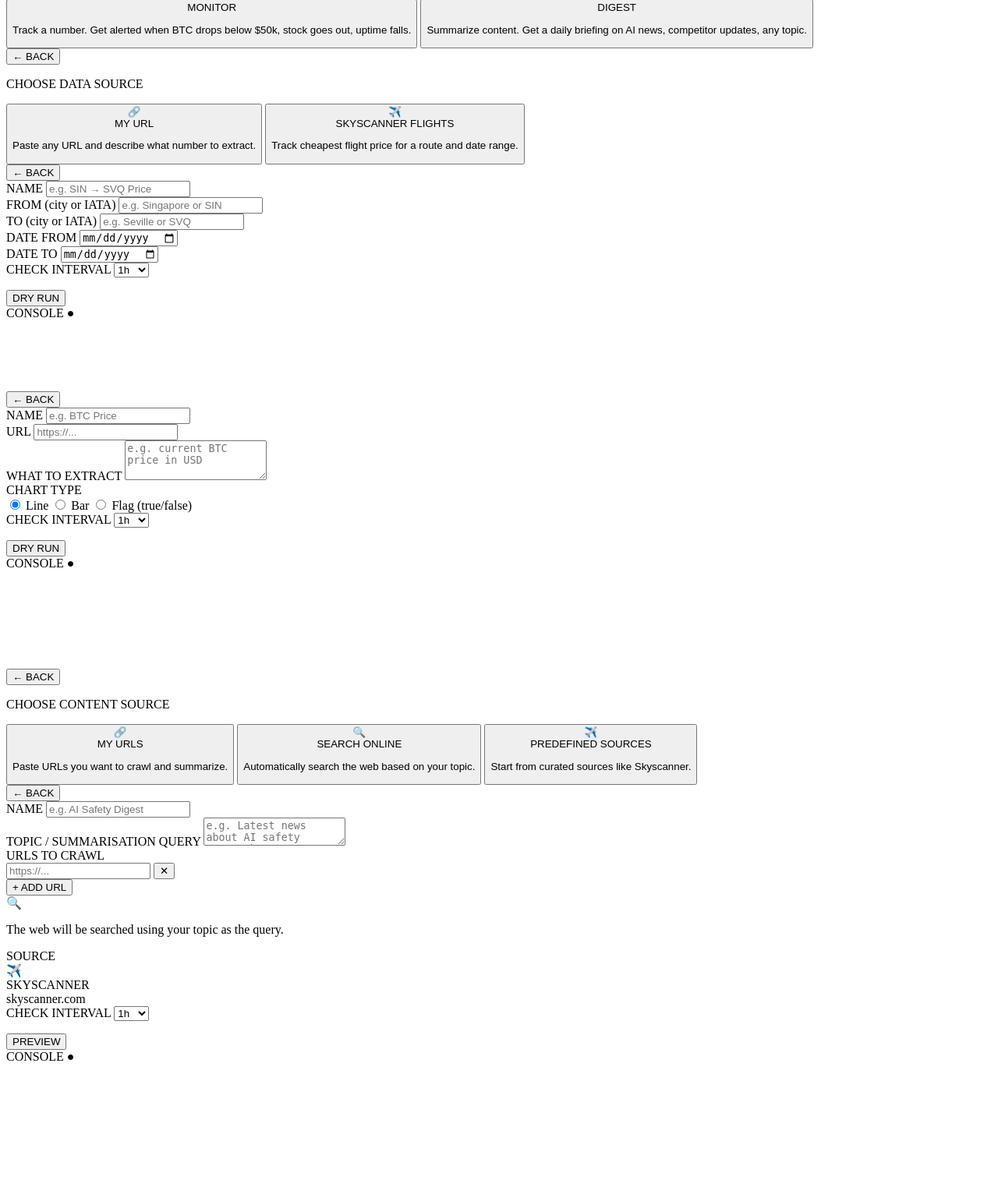
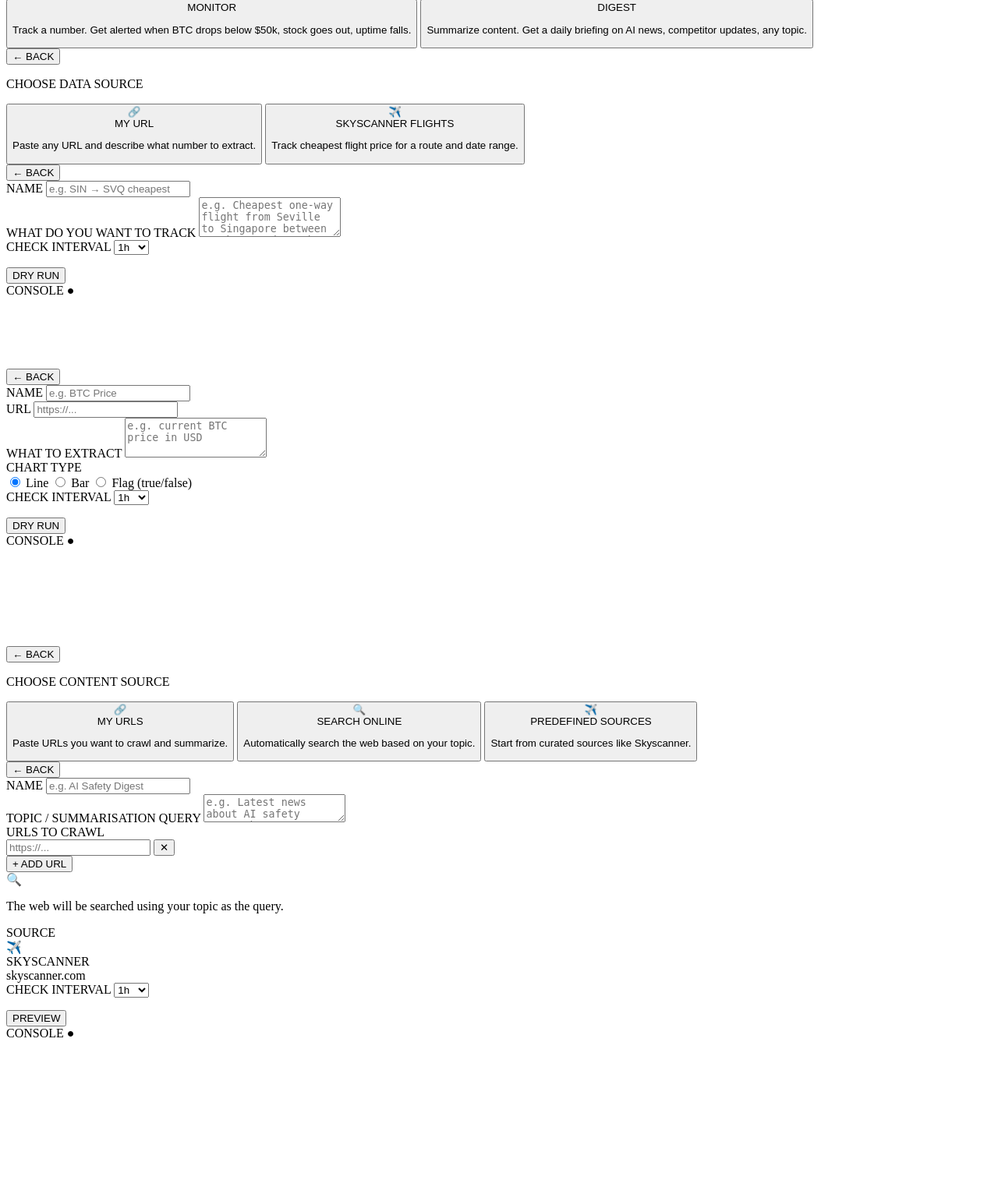
Before and after one commit to juanroldanbrz/signals-app, a FastAPI app: template src/templates/partials/create_modal.html in a window 1280 px wide. Shown: the part 298-1821 px from the top of the page at 78% size. After the commit the page ends 1629 px from the top, so only its background shows below. Run offline with FastAPI, Linux system fonts and the light colour scheme; the template is opened without the code that fills it, so the values that code supplies are empty; parts of the project's set-up code (start-up, migrations or seed data) failed here and were passed over.

Commit message:
feat: simplify Skyscanner form — free-text query instead of structured fields
Co-Authored-By: Claude Sonnet 4.6 <noreply@anthropic.com>

```diff
--- a/src/templates/partials/create_modal.html
+++ b/src/templates/partials/create_modal.html
@@ -92,32 +92,13 @@
             <div class="space-y-4">
               <div>
                 <label class="block text-xs text-gray-600 font-mono mb-1">NAME</label>
-                <input id="sky-name" type="text" placeholder="e.g. SIN → SVQ Price"
+                <input id="sky-name" type="text" placeholder="e.g. SIN → SVQ cheapest"
                   class="w-full bg-dark-bg border border-dark-border rounded p-2 text-xs font-mono text-gray-200 focus:outline-none focus:border-neon-green/50" />
               </div>
-              <div class="grid grid-cols-2 gap-3">
-                <div>
-                  <label class="block text-xs text-gray-600 font-mono mb-1">FROM (city or IATA)</label>
-                  <input id="sky-origin" type="text" placeholder="e.g. Singapore or SIN"
-                    class="w-full bg-dark-bg border border-dark-border rounded p-2 text-xs font-mono text-gray-200 focus:outline-none focus:border-neon-green/50" />
-                </div>
-                <div>
-                  <label class="block text-xs text-gray-600 font-mono mb-1">TO (city or IATA)</label>
-                  <input id="sky-dest" type="text" placeholder="e.g. Seville or SVQ"
-                    class="w-full bg-dark-bg border border-dark-border rounded p-2 text-xs font-mono text-gray-200 focus:outline-none focus:border-neon-green/50" />
-                </div>
-              </div>
-              <div class="grid grid-cols-2 gap-3">
-                <div>
-                  <label class="block text-xs text-gray-600 font-mono mb-1">DATE FROM</label>
-                  <input id="sky-date-from" type="date"
-                    class="w-full bg-dark-bg border border-dark-border rounded p-2 text-xs font-mono text-gray-200 focus:outline-none focus:border-neon-green/50" />
-                </div>
-                <div>
-                  <label class="block text-xs text-gray-600 font-mono mb-1">DATE TO</label>
-                  <input id="sky-date-to" type="date"
-                    class="w-full bg-dark-bg border border-dark-border rounded p-2 text-xs font-mono text-gray-200 focus:outline-none focus:border-neon-green/50" />
-                </div>
+              <div>
+                <label class="block text-xs text-gray-600 font-mono mb-1">WHAT DO YOU WANT TO TRACK</label>
+                <textarea id="sky-query" rows="3" placeholder="e.g. Cheapest one-way flight from Seville to Singapore between March 10 and March 15 2026"
+                  class="w-full bg-dark-bg border border-dark-border rounded p-2 text-xs font-mono text-gray-200 focus:outline-none focus:border-neon-green/50 resize-none"></textarea>
               </div>
               <div>
                 <label class="block text-xs text-gray-600 font-mono mb-1">CHECK INTERVAL</label>
@@ -908,21 +889,16 @@
   };
 
   window.runSkyDryRun = async function() {
-    const origin = document.getElementById('sky-origin').value.trim();
-    const dest = document.getElementById('sky-dest').value.trim();
-    const dateFrom = document.getElementById('sky-date-from').value;
-    const dateTo = document.getElementById('sky-date-to').value;
+    const query = document.getElementById('sky-query').value.trim();
     const name = document.getElementById('sky-name').value.trim();
     const interval = document.getElementById('sky-interval').value;
     const errEl = document.getElementById('sky-error');
 
-    if (!origin || !dest || !dateFrom || !dateTo) {
-      errEl.textContent = 'From, To, and both dates are required.';
+    if (!query) {
+      errEl.textContent = 'Please describe what flight you want to track.';
       errEl.classList.remove('hidden');
       return;
     }
-
-    const query = `cheapest one-way flight from ${origin} to ${dest} between ${dateFrom} and ${dateTo}`;
 
     const btn = document.getElementById('sky-dry-run-btn');
     btn.disabled = true;
@@ -985,9 +961,9 @@
     skyConsoleLog('✓ Done.', 'text-gray-500');
 
     document.getElementById('sky-preview-value').textContent = '€' + data.value;
-    document.getElementById('sky-preview-route').textContent = `${origin} → ${dest} (${dateFrom} – ${dateTo})`;
+    document.getElementById('sky-preview-route').textContent = query;
 
-    document.getElementById('sky-sf-name').value = name || `${origin} → ${dest} Price`;
+    document.getElementById('sky-sf-name').value = name || 'Skyscanner Flight Price';
     document.getElementById('sky-sf-query').value = query;
     document.getElementById('sky-sf-interval').value = interval;
     document.getElementById('sky-sf-initial-value').value = data.value != null ? data.value : '';
```
Also changed, not shown: tests/test_sky_preview_route.py (+4 -4 lines).
